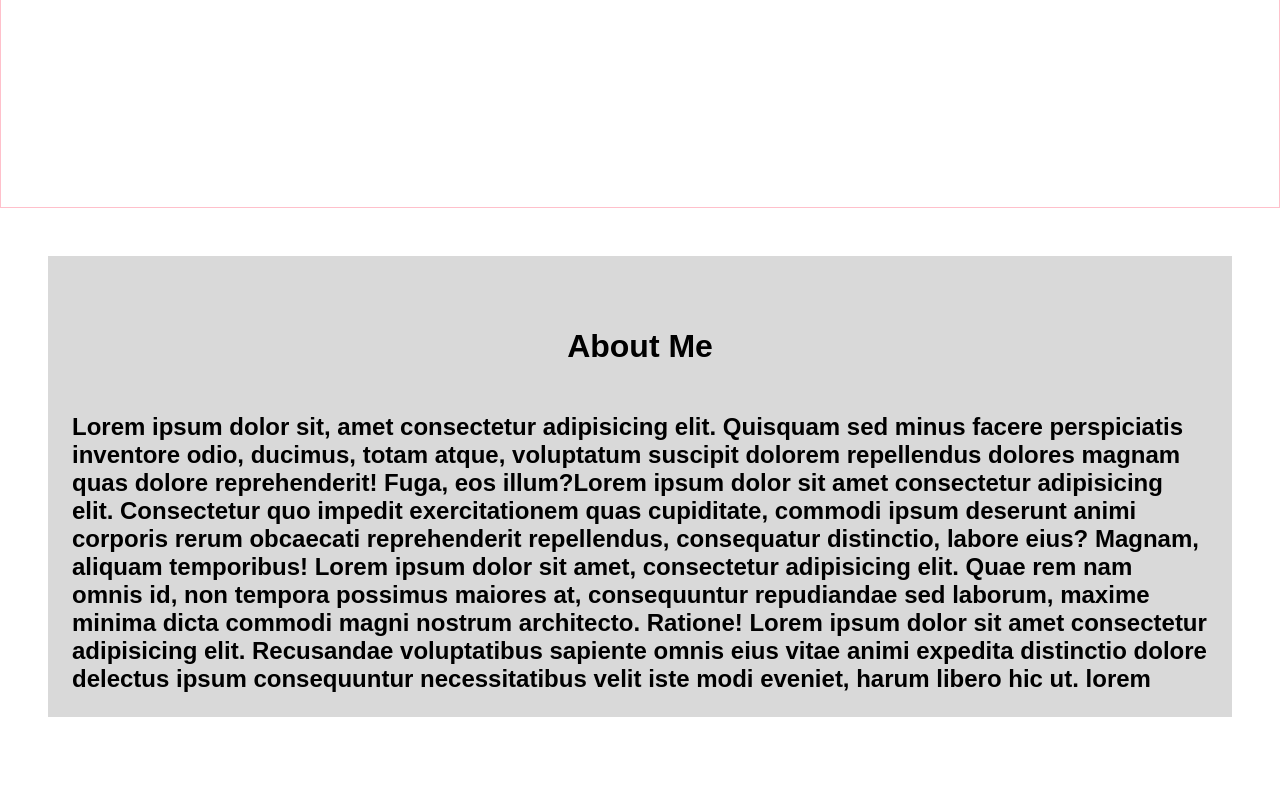
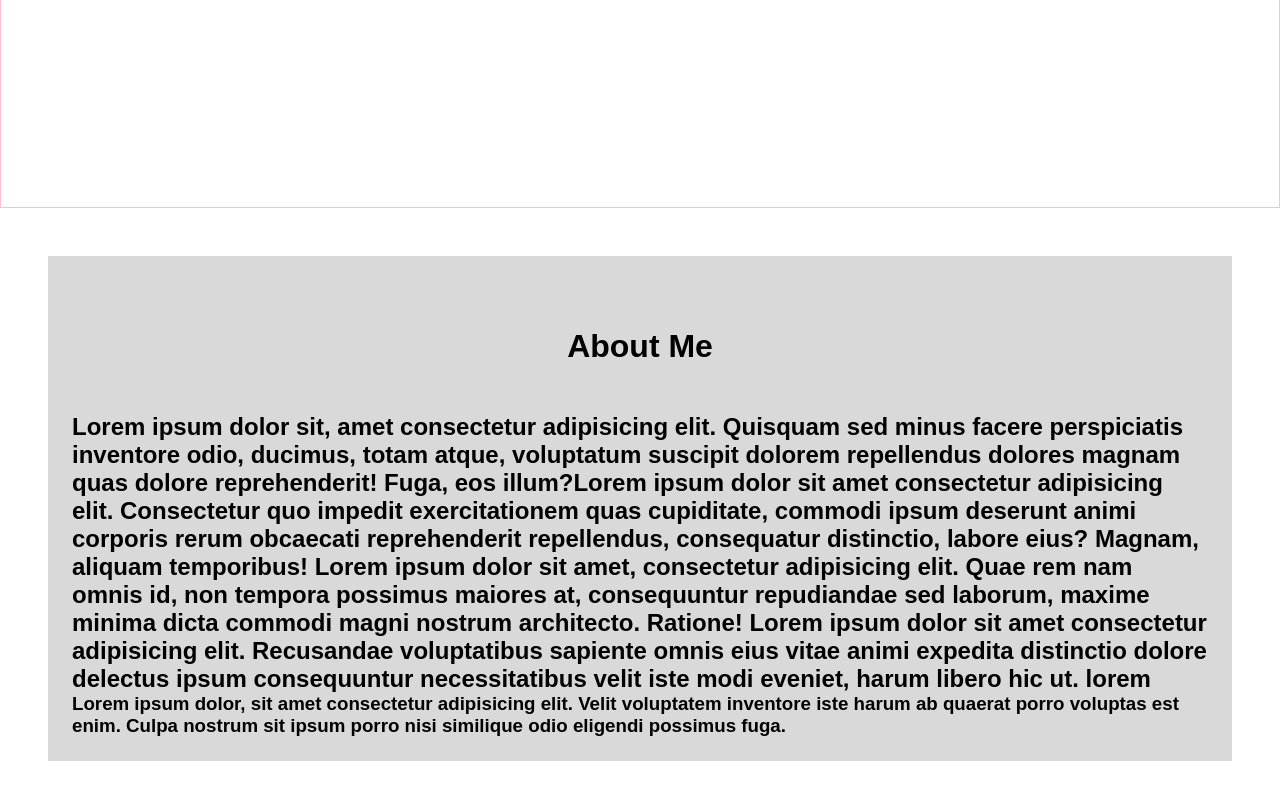
Before and after one commit to Jerbearrr/Portfolio-Website, a plain HTML site: page pages/index.html in a window 1280 px wide. Shown: the part 938-1738 px from the top of the page. Before the commit the page ends 1703 px from the top, so only its background shows below. Drawn offline with Linux system fonts and the light colour scheme; files that its build step writes are made by us from their sources; a small style sheet from the web is missing; files whose address does not match are found by name.

Commit message:
Test for merging

```diff
--- a/index.html
+++ b/pages/index.html
@@ -22,6 +22,9 @@
     <div class="about">
         <h1>About Me</h1>
         <h2>Lorem ipsum dolor sit, amet consectetur adipisicing elit. Quisquam sed minus facere perspiciatis inventore odio, ducimus, totam atque, voluptatum suscipit dolorem repellendus dolores magnam quas dolore reprehenderit! Fuga, eos illum?Lorem ipsum dolor sit amet consectetur adipisicing elit. Consectetur quo impedit exercitationem quas cupiditate, commodi ipsum deserunt animi corporis rerum obcaecati reprehenderit repellendus, consequatur distinctio, labore eius? Magnam, aliquam temporibus! Lorem ipsum dolor sit amet, consectetur adipisicing elit. Quae rem nam omnis id, non tempora possimus maiores at, consequuntur repudiandae sed laborum, maxime minima dicta commodi magni nostrum architecto. Ratione! Lorem ipsum dolor sit amet consectetur adipisicing elit. Recusandae voluptatibus sapiente omnis eius vitae animi expedita distinctio dolore delectus ipsum consequuntur necessitatibus velit iste modi eveniet, harum libero hic ut. lorem</h2>
+        <div class="">
+            <h3>Lorem ipsum dolor, sit amet consectetur adipisicing elit. Velit voluptatem inventore iste harum ab quaerat porro voluptas est enim. Culpa nostrum sit ipsum porro nisi similique odio eligendi possimus fuga.</h3>
+        </div>
     </div>
 </body>
 </html>
```
